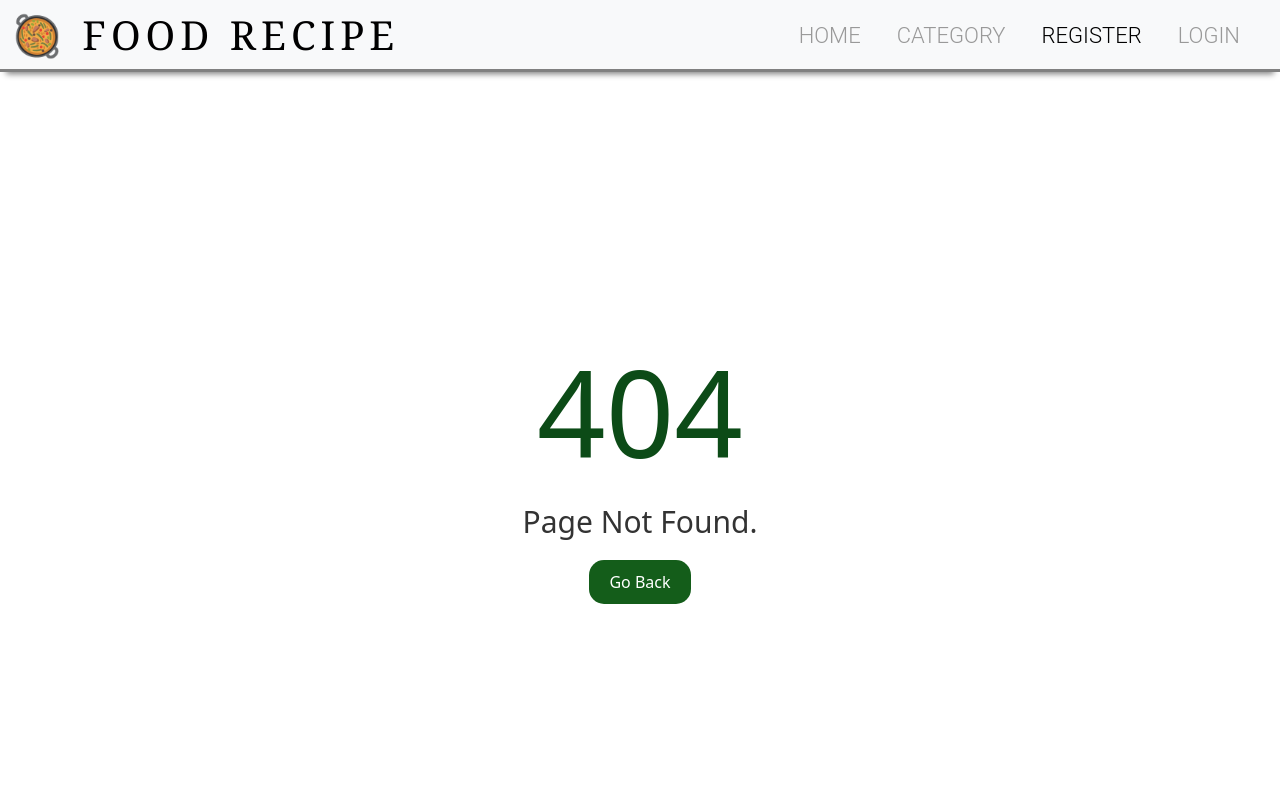
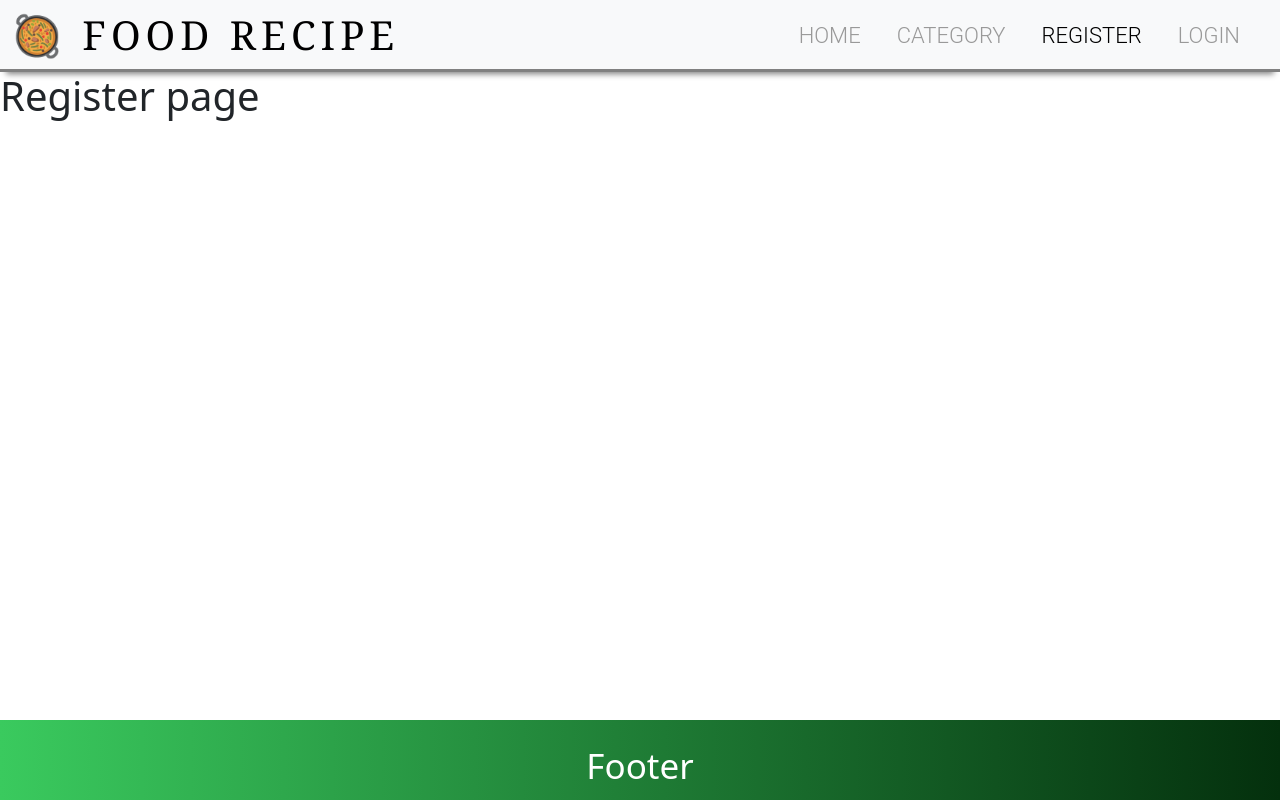
Before and after one commit to Saurav-Das557/Food-Recipe-Organizer, a React (Create React App) app in the folder client/: page /register in a window 1280 px wide. Before the commit this address had no page. Shown: the top 800 px of the page. Built offline with nearby package versions, Linux system fonts and the light colour scheme.

Commit message:
added register page and routing

```diff
--- a/client/src/App.js
+++ b/client/src/App.js
@@ -3,6 +3,7 @@
 import About from "./pages/About";
 import Contact from "./pages/Contact";
 import Pagenotfound from "./pages/Pagenotfound";
+import Register from "./pages/Auth/Register";
 
 function App() {
   return (
@@ -10,6 +11,7 @@
       <Routes>
         <Route path="/" element={<HomePage />} />
         <Route path="/about" element={<About />} />
+        <Route path="/register" element={<Register />} />
         <Route path="/contact" element={<Contact />} />
         <Route path="*" element={<Pagenotfound />} />
       </Routes>
--- /dev/null
+++ b/client/src/pages/Auth/Register.js
@@ -0,0 +1,12 @@
+import React from "react";
+import Layout from "../../components/Layout/Layout";
+
+const Register = () => {
+  return (
+    <Layout>
+      <h1>Register page</h1>
+    </Layout>
+  );
+};
+
+export default Register;
```
